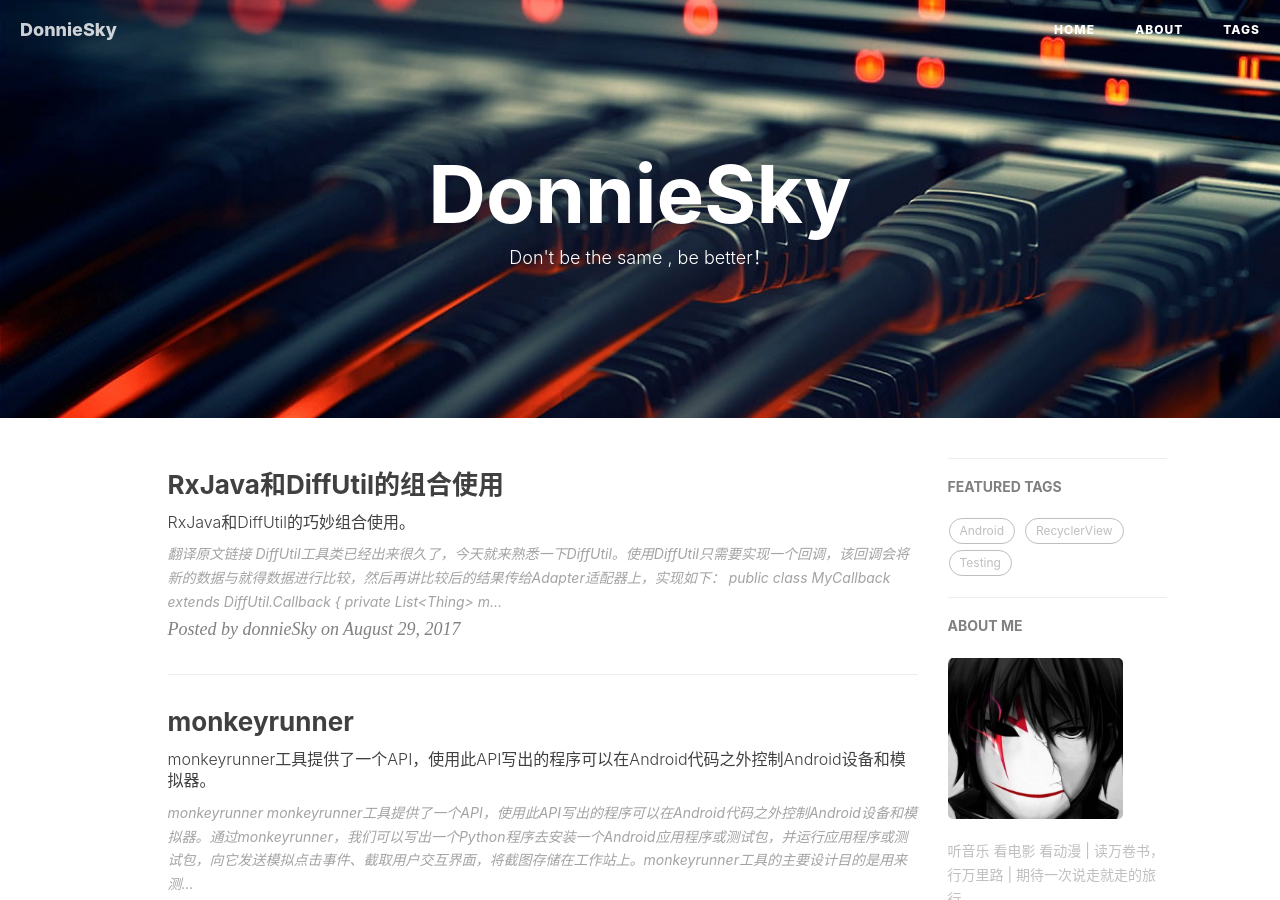
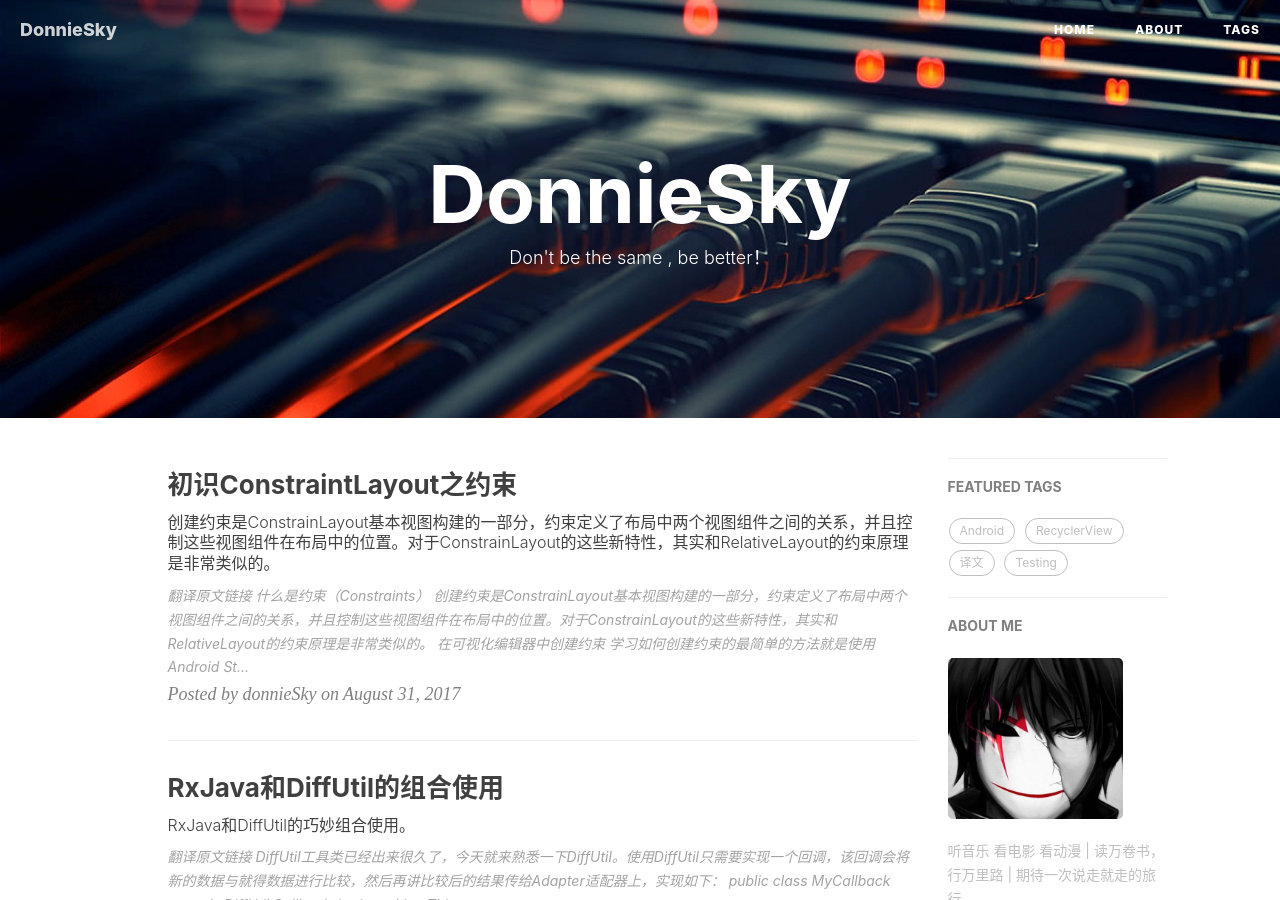
Before and after one commit to doghex/donniesky.github.io, a Jekyll site: the page built from index.html, in a window 1280 px wide and 900 px high. Built offline with Jekyll 4.4.1, drawn with Linux system fonts in a browser that asks for light colours; nearby versions of some CDN libraries; the list of posts is cut into pages by our own code; comment, search, counter and statistics services are not loaded; some of the changed lines change nothing that is shown; some of the changed text lies outside the part shown.

Commit message:
add post
add new post

````diff
--- a/_posts/2017-08-29-RxJava-And-DiffUtil.markdown
+++ b/_posts/2017-08-29-RxJava-And-DiffUtil.markdown
@@ -11,6 +11,7 @@ tags:
     - DiffUtil
     - RxJava2
     - RecyclerView
+    - 译文
 ---
 
 [翻译原文链接](https://hellsoft.se/a-nice-combination-of-rxjava-and-diffutil-fe3807186012)
--- /dev/null
+++ b/_posts/2017-08-31-ConstraintLayout-constraints.markdown
@@ -0,0 +1,94 @@
+---
+layout:     post
+title:		"初识ConstraintLayout之约束"
+subtitle:   "创建约束是ConstrainLayout基本视图构建的一部分，约束定义了布局中两个视图组件之间的关系，并且控制这些视图组件在布局中的位置。对于ConstrainLayout的这些新特性，其实和RelativeLayout的约束原理是非常类似的。"
+date:       2017-08-31 16:00:00
+author:     "donnieSky"
+catalog:	true
+header-img: "img/wallhaven-124008.jpg"
+tags:
+    - Android
+    - ContraintLayout
+---
+
+> [翻译原文链接](https://constraintlayout.github.io/basics/create_constraint.html)
+
+# 什么是约束（Constraints）
+创建约束是`ConstrainLayout`基本视图构建的一部分，约束定义了布局中两个视图组件之间的关系，并且控制这些视图组件在布局中的位置。对于`ConstrainLayout`的这些新特性，其实和`RelativeLayout`的约束原理是非常类似的。
+
+## 在可视化编辑器中创建约束
+学习如何创建约束的最简单的方法就是使用`Android Studio`中的可视化编辑器，我们首先来看一个有关`TextView`的简单例子：
+
+![tx_con](https://user-images.githubusercontent.com/8588940/29909521-e22360d8-8e58-11e7-9686-2d06e290774d.png)
+
+从上图可明显的看出，两个箭头表示的就是约束代表将左边缘和顶部对齐父组件`ConstrainLayout`，并分别都是16dp的边距，如果我们鼠标点击选中`TextView`，我们将看到有关尺寸和锚点：
+
+![tx_size](https://user-images.githubusercontent.com/8588940/29909727-d62bd80e-8e59-11e7-8e52-6c9efc850631.png)
+
+上图矩形的四个角(实心小正方形)代表尺寸的句柄，我们可以拖动它们来调整`TextView`的大小。但是这种方式并不是经常使用，最好的方式就是让`TextView`通过某种方式来进行响应改变大小。
+
+每个边缘中间的圆是锚点，用于创建约束。左边和上边的锚点包含一个实心圆代表此锚点已经定义了约束，而另外两个空心圆锚点则代表未实现约束。由此我们可以通过顶部和左边缘与父布局对齐来定义`TextView`的位置。
+
+任何`TextView`的子类都将有一个附加类型的锚点：基线(baseline)。通过它我们在`TextView`中对齐文本的基线，可以点击`TextView`下方的`ab`按钮来查看：
+
+![baseline](https://user-images.githubusercontent.com/8588940/29910400-6fe92cf6-8e5c-11e7-8f9d-331da0ff384b.png)
+
+那个长椭形（香肠状）的就是基线的锚点，在基线上创建约束的方式和四个边缘锚点创建的方式是一样的。
+
+`TextView`基线左边的按钮(包含`x`的按钮)将会删除所有的约束。
+
+要创建约束，我们只需要抓住一个`View`上的锚点，并将其拖动到另一个`View`的锚点之上就行。这里我们在原来的例子中再添加一个`TextView`，它具有一个左边缘的约束对齐父布局，并且我们从第二个`TextView`的顶部创建一个约束拖动至第一个`TextView`的底部边缘的锚点上，这就使第二个`TextView`位于第一个`TextView`的下方：
+
+![cons_2](https://user-images.githubusercontent.com/8588940/29910905-75a3f386-8e5e-11e7-904b-5aff68449b3f.gif)
+
+有一点值得注意的是，虽然我们已经从`textView2`的顶部到`textView1`的底部创建了一个约束，但是如果我们选中两个`TextView`后仔细观察，我们会发现，`textView2`顶部已附加一个约束，但`textView1`却并没有约束（`textView1`的底部锚点还是空心的）：
+
+![cons_1_2](https://user-images.githubusercontent.com/8588940/29911182-8912e098-8e5f-11e7-899a-b475b7590619.gif)
+
+原因是因为约束是单一的约束（链（chains）是特殊的情况），所以在这个问题中，约束是附加给`textView2`的，并且它是相对于`textView1`来进行定位的，由于约束至附加到`textView2`，所以他对`textView1`的定位是没有直接的影响。
+
+现在我们已经知道如何在`View`之间创建一个约束，那我们如何去在`View`与父布局之间创建约束呢？其实很简单，只需要将锚点拖动到父布局的边缘即可：
+
+![parent_con](https://user-images.githubusercontent.com/8588940/29911665-471d3970-8e61-11e7-9f8f-0d16ae466c33.gif)
+
+## 在XML中创建约束
+具体代码如下：
+```xml
+<?xml version="1.0" encoding="utf-8"?>
+<android.support.constraint.ConstraintLayout
+    xmlns:android="http://schemas.android.com/apk/res/android"
+    xmlns:app="http://schemas.android.com/apk/res-auto"
+    android:layout_width="match_parent"
+    android:layout_height="match_parent">
+
+    <TextView
+        android:layout_width="wrap_content"
+        android:layout_height="wrap_content"
+        android:text="Hello World!"
+        app:layout_constraintTop_toTopOf="parent"
+        android:layout_marginTop="16dp"
+        app:layout_constraintStart_toStartOf="parent"
+        android:layout_marginStart="16dp"
+        android:id="@+id/textView1"/>
+
+    <TextView
+        android:id="@+id/textView2"
+        android:layout_width="wrap_content"
+        android:layout_height="wrap_content"
+        android:text="Hello World!"
+        app:layout_constraintStart_toStartOf="parent"
+        android:layout_marginStart="16dp"
+        android:layout_marginTop="16dp"
+        app:layout_constraintTop_toBottomOf="@+id/textView1"/>
+
+</android.support.constraint.ConstraintLayout>
+```
+
+属性约束是以：`app:layout_constraint`开头的，从上图代码可看出，`ConstraintLayout`的所有子视图都是有相对于父布局的布局定位，还有`textView2`还指定了视图顶部相对于`textView1`底部定位的约束。
+
+值得注意的是，它们都是在`app`的命名空间中，因为`ConstraintLayout`是作为库导入的。和支持库一样，它成为了我们应用程序中的一部分，而不是android框架的一部分（使用`android`命名空间）。
+
+# 删除一个约束
+最后介绍一下如何删除一个约束，如果是直接使用的XML，则只需要将属性本身删了即可。如果使用的是可视化编辑器，可以通过单击其锚点来删除某个约束：
+
+![delete_con](https://user-images.githubusercontent.com/8588940/29912310-d72dad7c-8e63-11e7-887b-29465fb70bb9.gif)
````
Also changed, not shown: img/wallhaven-124008.jpg (added).
